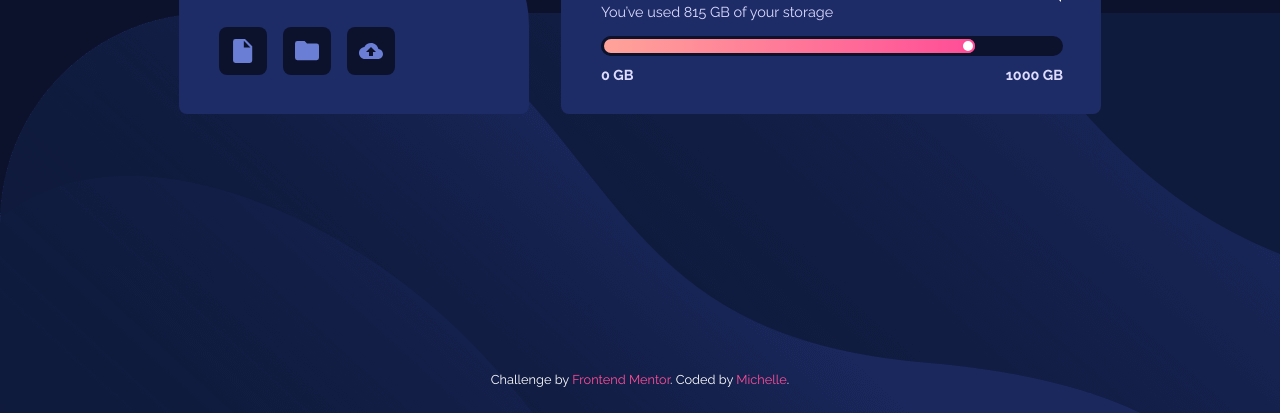
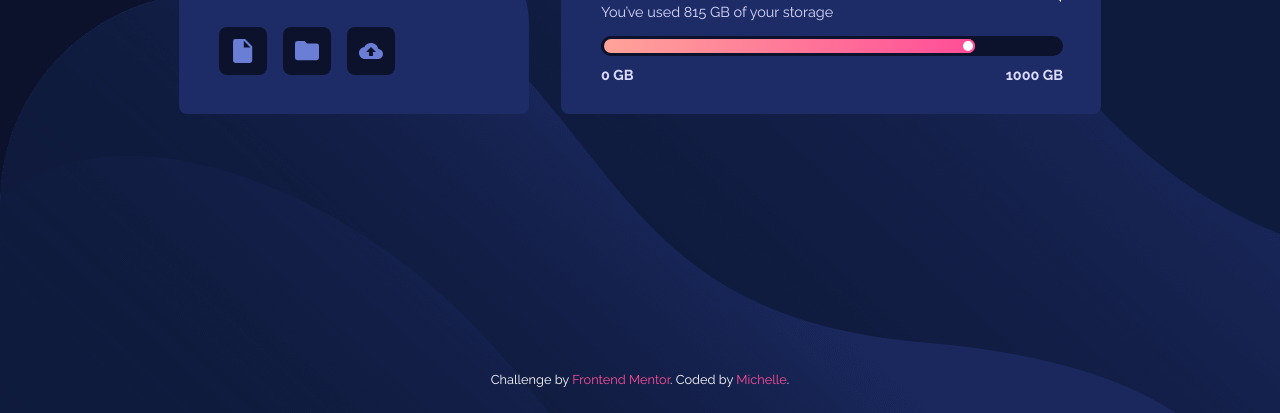
Before and after one commit to mcdulingm/FYLO-Data-Storage-Component, a plain HTML site: page index.html in a window 1280 px wide. Shown: the part 387-800 px from the top of the page. Drawn offline with Linux system fonts and the light colour scheme.

Commit message:
Add files via upload

```diff
--- a/scss/styles.scss
+++ b/scss/styles.scss
@@ -49,7 +49,7 @@ body {
     @include for-tablet-portrait-up {
         background-image: url(bg-desktop.png);
         background-size: auto;
-        background-position: 0 50vh;
+        background-position: 0 100%;
         background-color: $verydarkblue;
     }
     @include for-desktop-up {
```
Also changed, not shown: scss/styles.css.
